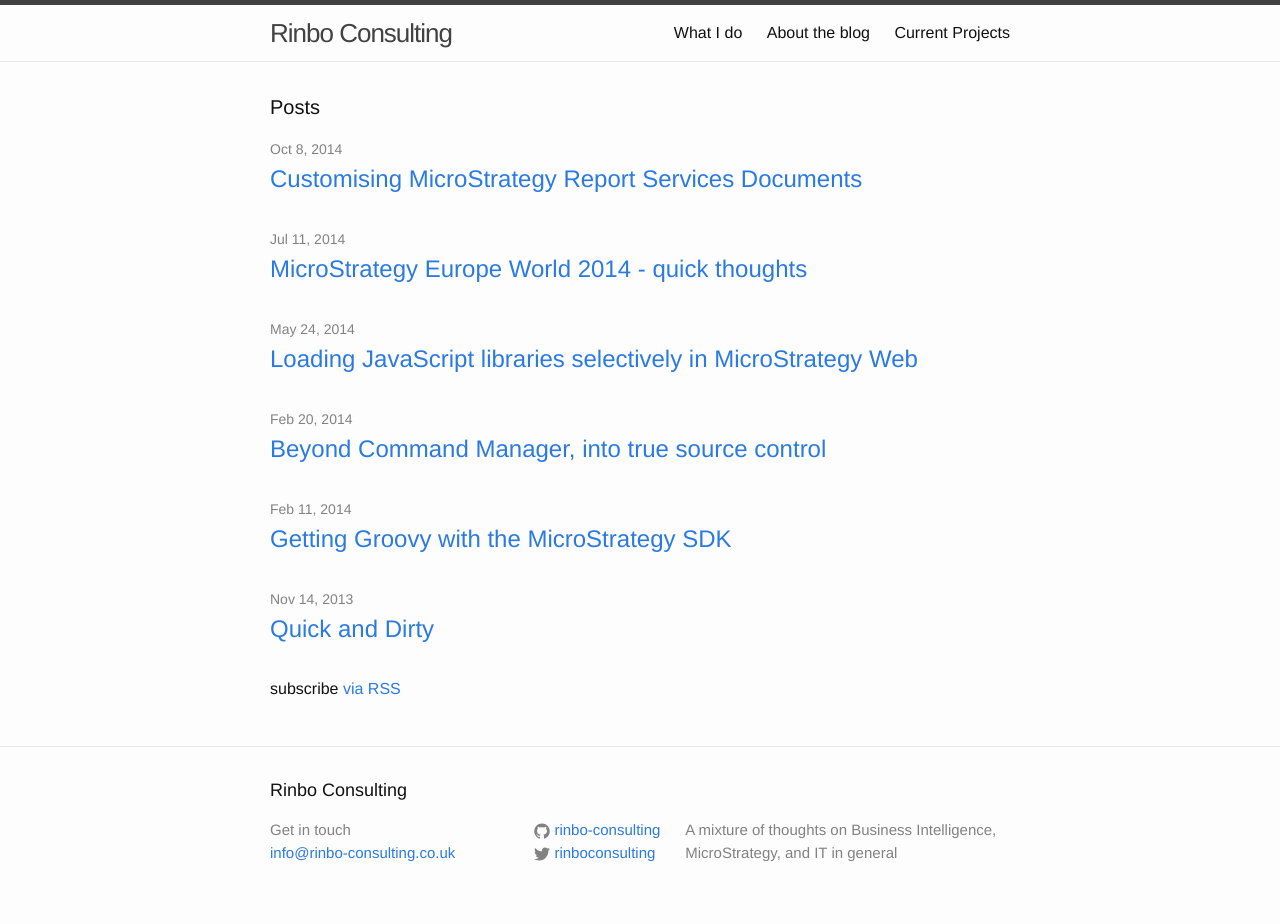
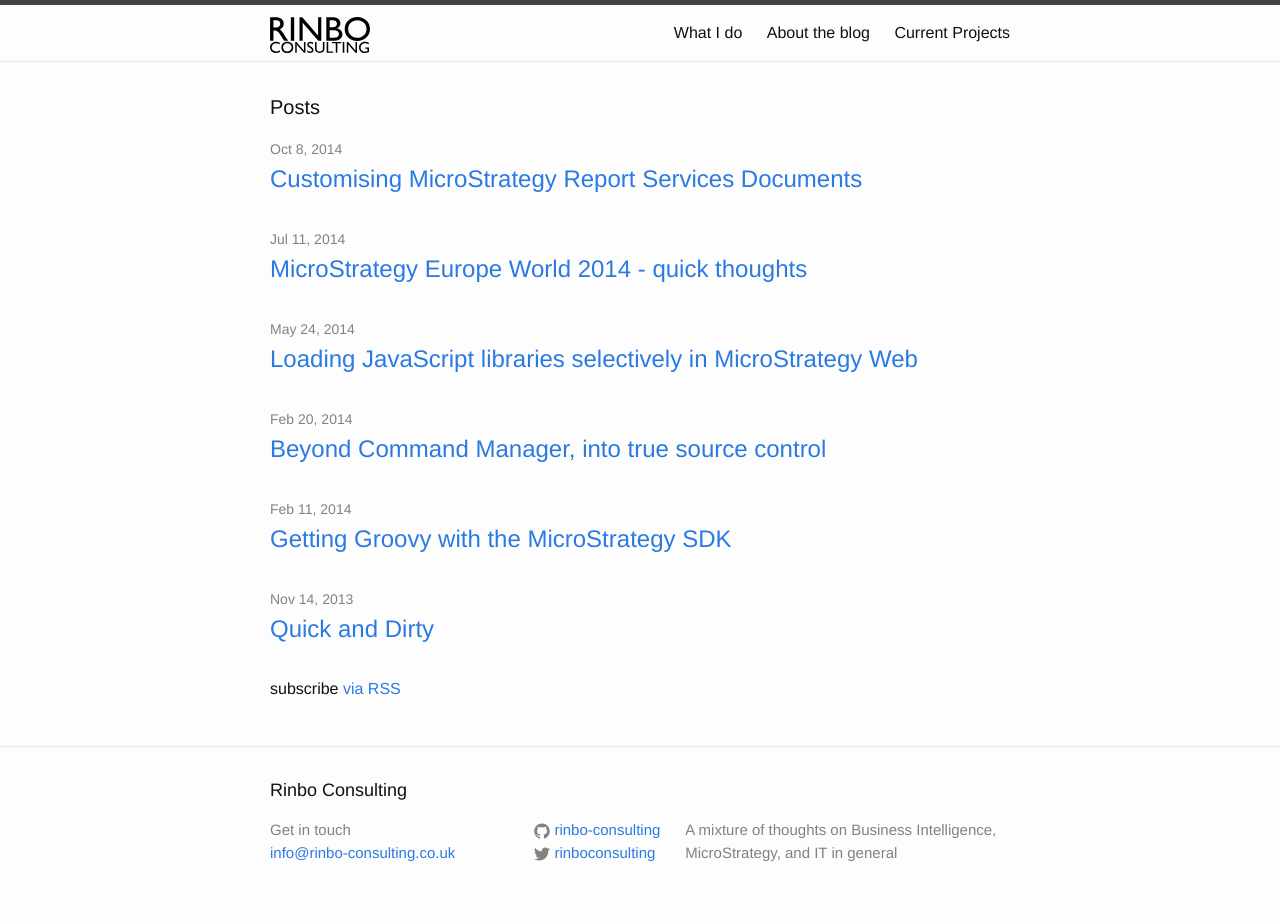
Before and after one commit to rinbo-consulting/rinbo-consulting.github.io, a Jekyll site: the page built from index.html, in a window 1280 px wide. Built offline with Jekyll 4.4.1, drawn with Linux system fonts in a browser that asks for light colours.

Commit message:
Slick vector logo added

```diff
--- a/_includes/header.html
+++ b/_includes/header.html
@@ -2,7 +2,7 @@
 
   <div class="wrapper">
 
-    <a class="site-title" href="{{ site.baseurl }}/">{{ site.title }}</a>
+    <a class="site-title" href="{{ site.baseurl }}/"><img src="{{ site.baseurl }}/assets/logo.svg" alt="{{ site.title }}" width="100px"></img></a>
 
     <nav class="site-nav">
       <a href="#" class="menu-icon">
```
Also changed, not shown: assets/logo.svg (added).
